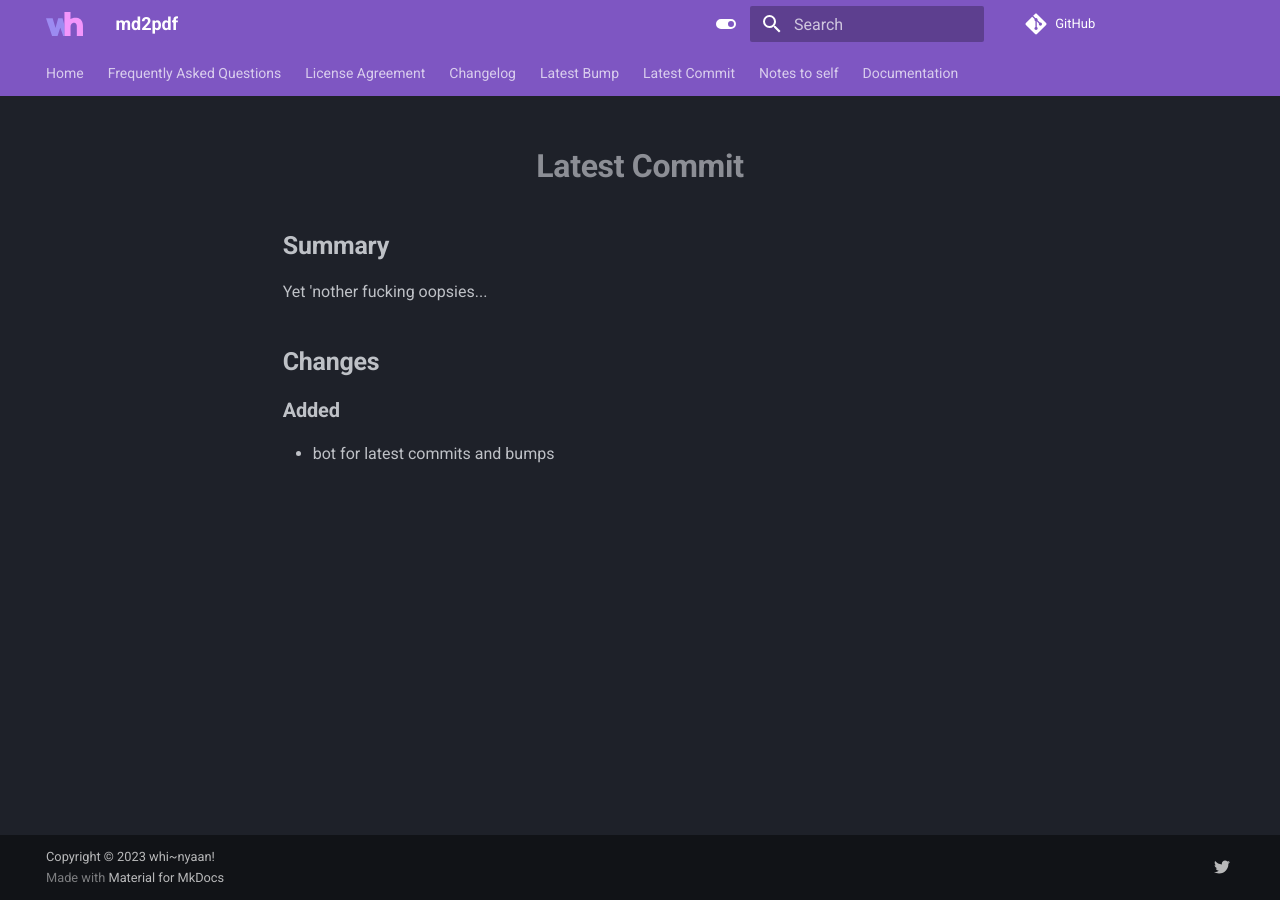
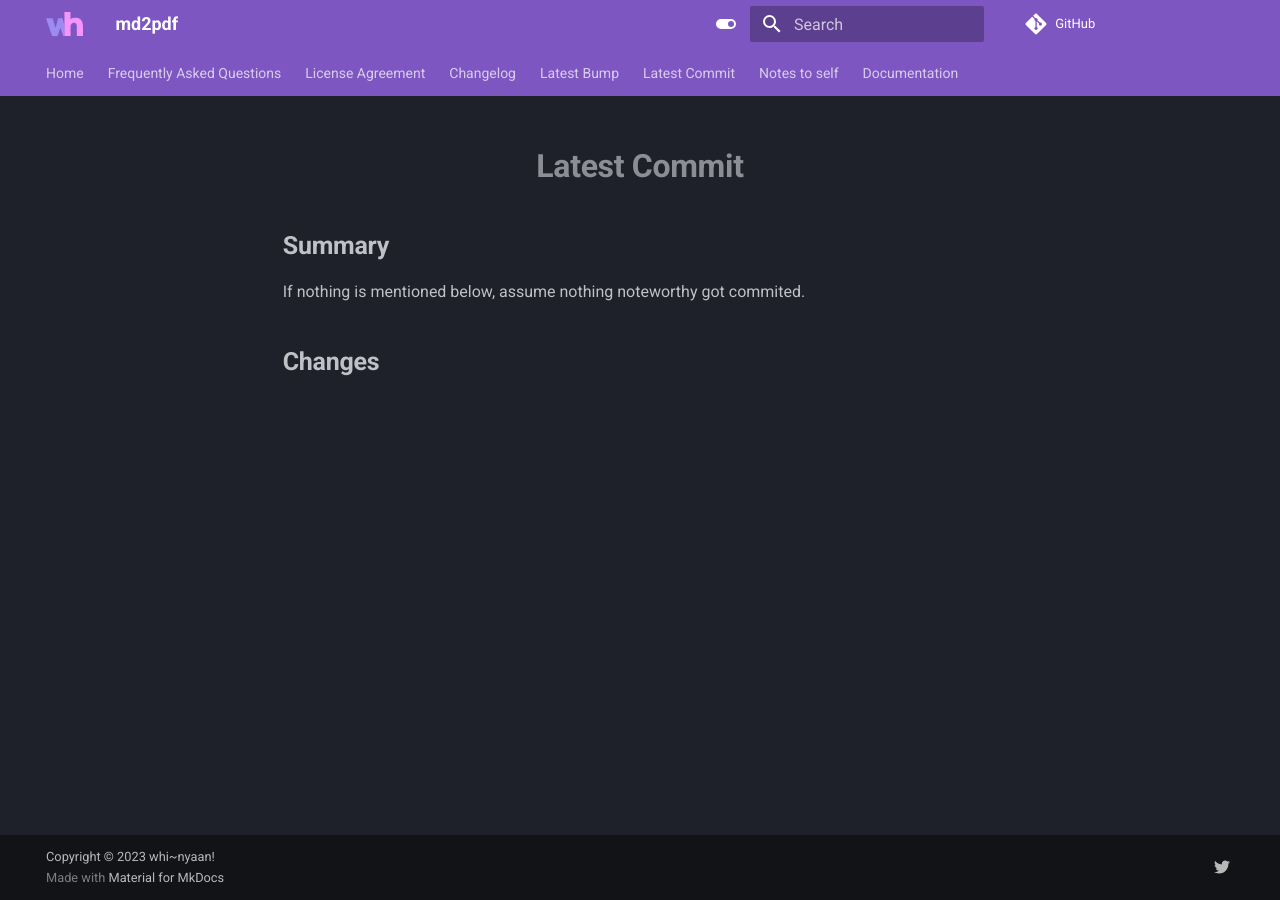
Before and after one commit to whinee/md2pdf, an MkDocs documentation site: the page built from docs/latest-commit.md, in a window 1280 px wide. Built offline with MkDocs 1.6.1 and Material for MkDocs 9.7.7, drawn with Linux system fonts in a browser that asks for light colours; comment, search, counter and statistics services are not loaded.

Commit message:
For info, check `docs/latest-commit.md` or this commit's comments

```diff
--- a/docs/latest-commit.md
+++ b/docs/latest-commit.md
@@ -6,10 +6,6 @@
 ## **Summary**
 
 <!-- cspell: disable-next-line -->
-Yet 'nother fucking oopsies...
+If nothing is mentioned below, assume nothing noteworthy got commited.
 
 ## **Changes**
-
-### **Added**
-
-- bot for latest commits and bumps
```
Also changed, not shown: dev/site/index.html (+1 -1 lines), dev/site/latest-commit/index.html (+1 -1 lines), docs/README.md (+2 -2 lines), dev/site/search/search_index.json, 6 other files.
